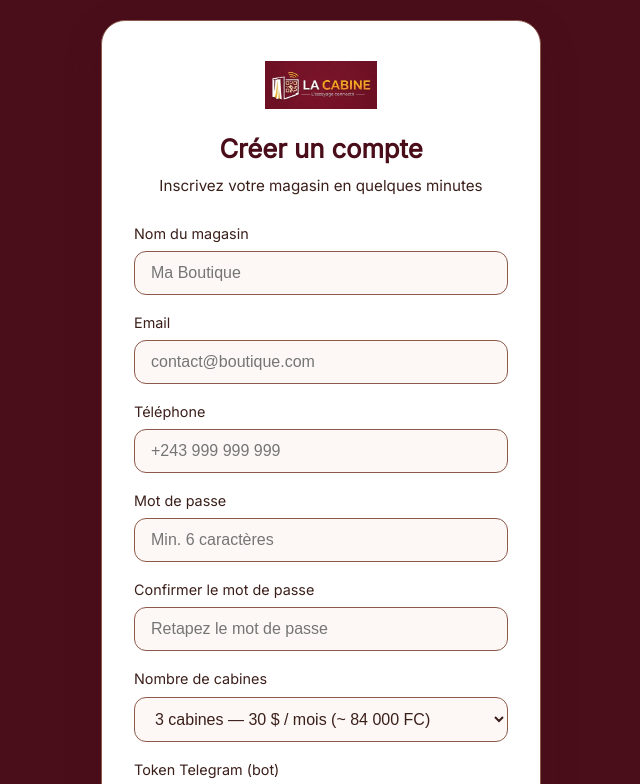
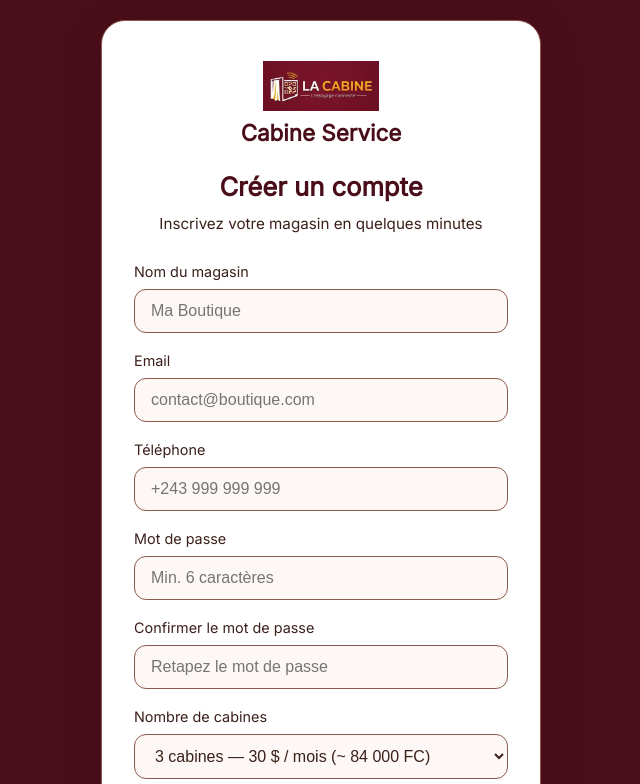
Before and after one commit to cabine-service/cabine-service, a plain HTML site: page public/register.html in a window 1280 px wide. Shown: the top 784 px of the page, without its empty margins (319-959 px from the left). Drawn offline with Linux system fonts and the light colour scheme.

Commit message:
Fix HTML structure and improve registration form

```diff
--- a/public/register.html
+++ b/public/register.html
@@ -11,8 +11,10 @@
 
     <div class="auth-page">
         <div class="auth-card">
-            <a href="/" class="logo-link">
-                <img src="logo.png" alt="Cabine Service" class="logo-img" />
+           <!-- ===== LOGO + TITRE ===== -->
+            <a href="/" style="display:flex; flex-direction:column; align-items:center; text-decoration:none; margin-bottom:16px;">
+                <img src="logo.png" alt="Cabine Service" style="height:50px; width:auto;" />
+                <span style="font-size:1.4rem; font-weight:600; color:var(--bordeaux-fonce); margin-top:4px;">Cabine Service</span>
             </a>
             <h1>Créer un compte</h1>
             <p>Inscrivez votre magasin en quelques minutes</p>
```
